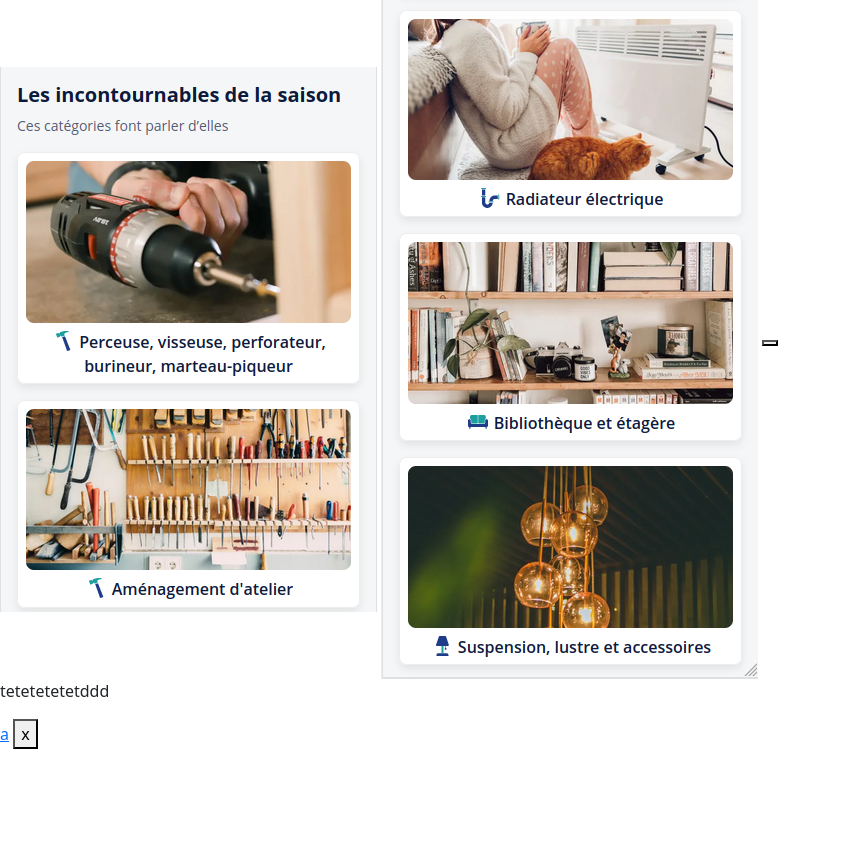
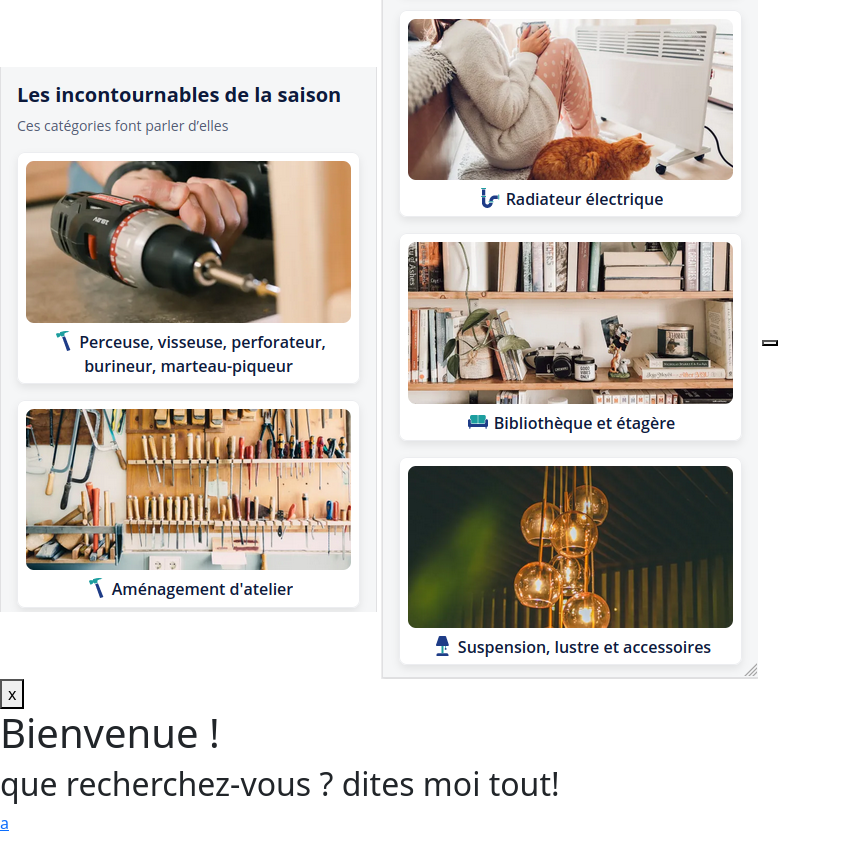
Before and after one commit to JmJames51/hackaton2, a Symfony app: template templates/home/index.html.twig in a window 1280 px wide. Shown: the part 737-1588 px from the top of the page, without its empty margins (0-841 px from the left). Before the commit the page ends 1486 px from the top, so only its background shows below. Run offline with Twig, Linux system fonts and the light colour scheme; the template is opened without the code that fills it, so the values that code supplies are empty; some libraries are stand-ins or nearby versions.

Commit message:
add css for question container and modalholder

```diff
--- a/templates/home/index.html.twig
+++ b/templates/home/index.html.twig
@@ -32,9 +32,33 @@
 
 	<div id='modalHolder'>
 		<div class='modalContainer'>
-			<p>tetetetetetddd</p>
-			<a href="#">a</a>
 			<button id='closeModalButton'>x</button>
+
+					<div class="character">
+			<div class="character__head">
+				<div class="character__hat"></div>
+
+				<div class="character__eyes"></div>
+				<div class="character__nose"></div>
+				<div class="character__mouth"></div>
+				<div class="character__beard"></div>
+			</div>
+
+			<div class="character__body">
+				<div class="character__arm">
+					<div class="character__hand"></div>
+				</div>
+			</div>
+		</div>
+
+			<div class="question-container">
+			 	<h1>Bienvenue !</h1>
+				<h2>que recherchez-vous ? dites moi tout!</h2>
+				<a href="#">a</a>
+				<ul>
+
+				</ul>
+			</div>
 		</div>
 	</div>
 
```
Also changed, not shown: assets/styles/app.scss (+30 -5 lines).
